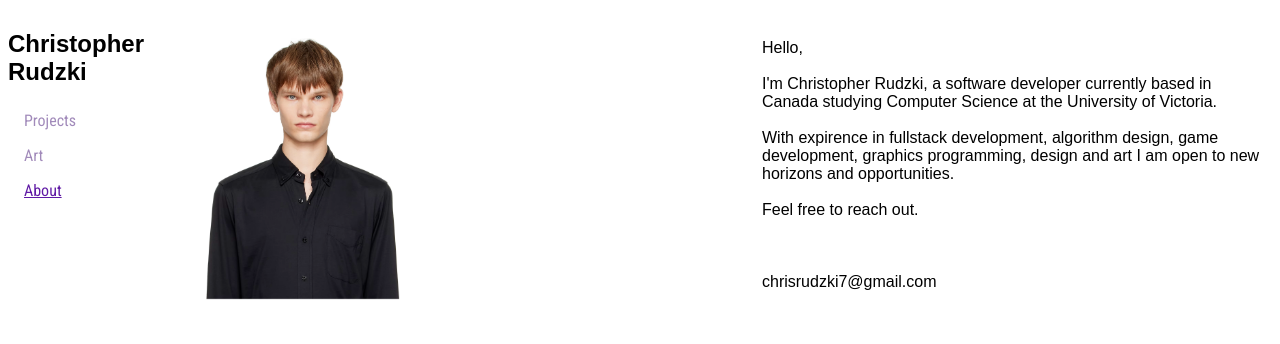
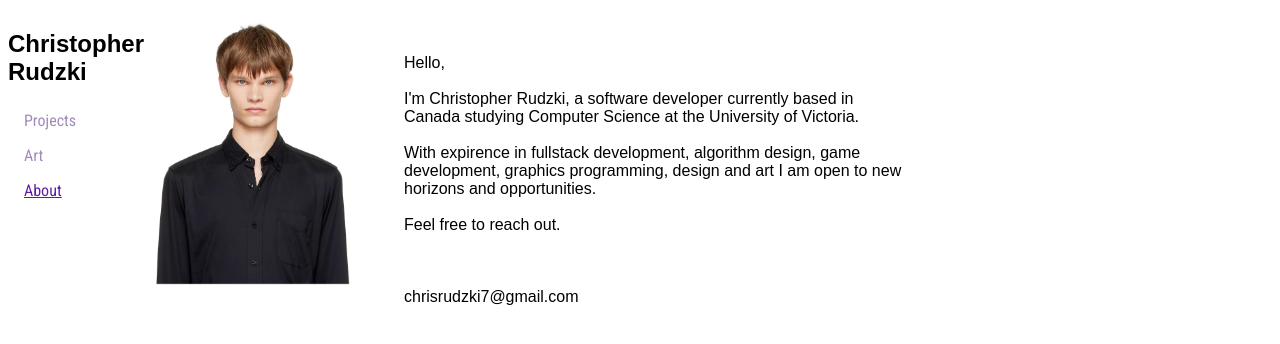
Before and after one commit to chrisrudzki/Personal-Website, a React (Vite) app: page / in a window 1280 px wide. Both pictures are taken after a click on the button "About". Shown: the top 344 px of the page. Built offline with nearby package versions, Linux system fonts and the light colour scheme.

Commit message:
changed pfp again

```diff
--- a/src/components/AboutContent.jsx
+++ b/src/components/AboutContent.jsx
@@ -24,7 +24,7 @@ export default function AboutContent({ onDisplay }) {
   return (
     <>
     <div className="content-container">
-       <div className="content-container-pfp">
+
               <img
                 //className="zoom-image"
                 key="pers"
@@ -33,11 +33,12 @@ export default function AboutContent({ onDisplay }) {
                 style={{ width: "200px" }}
                 //style={{ aspect-ratio: "4/3" }, { width: 300px; }}
               />
-        </div>
 
+    <div className="content-container-pfp">
     <div class="text-cont">
       <p>Hello, <br /> <br /> I'm Christopher Rudzki, a software developer currently based in Canada studying Computer Science at the University of Victoria. <br /><br />   With expirence in fullstack development, algorithm design, game development, graphics programming, design and art I am open to new horizons and opportunities. <br /> <br /> Feel free to reach out. <br /> <br /> <br /> <br />  chrisrudzki7@gmail.com</p>
       </div>
+    </div>
    </div>
 
     {/*
```
